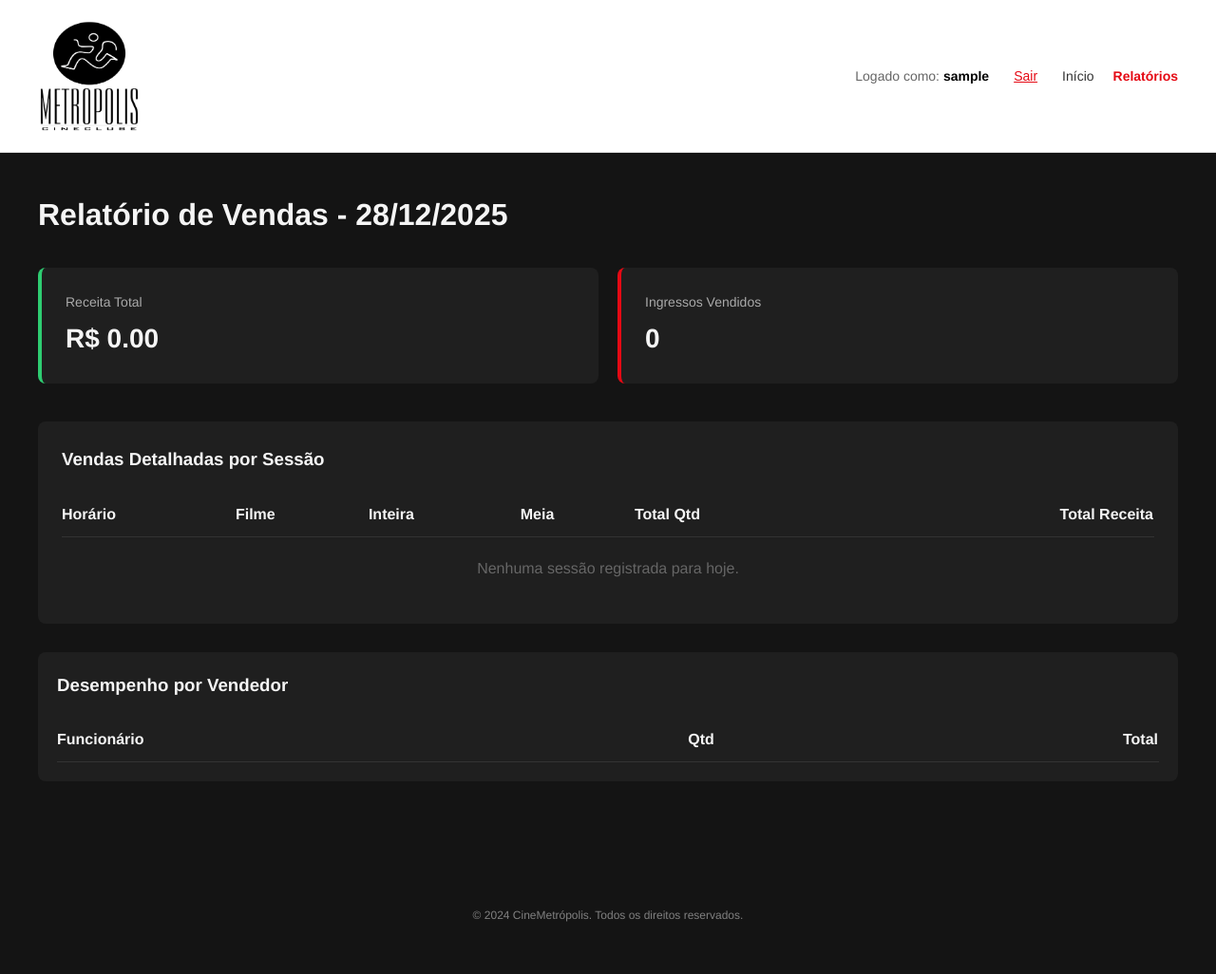
After one commit to ronan-aguiar/cinema-project, a Django app: page /relatorios/ in a window 1280 px wide. The commit adds this page. Shown: the whole page at 95% size. Run offline with Django 5.2, Linux system fonts and the light colour scheme; a user stored in the database is signed in; tables that the repository leaves empty hold one stand-in row (values such as "Sample post"); lists and menus that the app fills with data are empty.

Commit message:
Refine reports: add session-level breakdown with ticket types

```diff
--- a/bilheteria/templates/bilheteria/base.html
+++ b/bilheteria/templates/bilheteria/base.html
@@ -120,6 +120,8 @@
                 </form>
                 {% endif %}
                 <a href="{% url 'index' %}">Início</a>
+                <a href="{% url 'relatorios' %}"
+                    style="margin-left: 20px; font-weight: bold; color: var(--primary);">Relatórios</a>
             </nav>
         </div>
     </header>
--- /dev/null
+++ b/bilheteria/templates/bilheteria/relatorios.html
@@ -0,0 +1,78 @@
+{% extends 'bilheteria/base.html' %}
+
+{% block content %}
+<h1 style="margin-bottom: 30px;">Relatório de Vendas - {{ hoje|date:"d/m/Y" }}</h1>
+
+<!-- Cards de Resumo -->
+<div
+    style="display: grid; grid-template-columns: repeat(auto-fit, minmax(200px, 1fr)); gap: 20px; margin-bottom: 40px;">
+    <div style="background: #1f1f1f; padding: 25px; border-radius: 8px; border-left: 4px solid #2ecc71;">
+        <div style="color: #aaa; font-size: 14px; margin-bottom: 5px;">Receita Total</div>
+        <div style="font-size: 28px; font-weight: bold;">R$ {{ total_receita|stringformat:".2f" }}</div>
+    </div>
+    <div style="background: #1f1f1f; padding: 25px; border-radius: 8px; border-left: 4px solid var(--primary);">
+        <div style="color: #aaa; font-size: 14px; margin-bottom: 5px;">Ingressos Vendidos</div>
+        <div style="font-size: 28px; font-weight: bold;">{{ total_ingressos }}</div>
+    </div>
+</div>
+
+<div style="display: grid; grid-template-columns: 1fr; gap: 30px;">
+    <!-- Vendas por Sessão -->
+    <div style="background: #1f1f1f; padding: 25px; border-radius: 8px;">
+        <h3 style="margin-bottom: 20px;">Vendas Detalhadas por Sessão</h3>
+        <table style="width: 100%; border-collapse: collapse;">
+            <thead style="text-align: left; border-bottom: 1px solid #333;">
+                <tr>
+                    <th style="padding: 10px 0;">Horário</th>
+                    <th>Filme</th>
+                    <th>Inteira</th>
+                    <th>Meia</th>
+                    <th>Total Qtd</th>
+                    <th style="text-align: right;">Total Receita</th>
+                </tr>
+            </thead>
+            <tbody>
+                {% for sessao in vendas_por_sessao %}
+                <tr style="border-bottom: 1px solid #2a2a2a;">
+                    <td style="padding: 12px 0;">{{ sessao.horario|date:"H:i" }}</td>
+                    <td style="font-weight: bold;">{{ sessao.filme.titulo }}</td>
+                    <td style="color: #2ecc71;">{{ sessao.qtd_inteira }}</td>
+                    <td style="color: #f1c40f;">{{ sessao.qtd_meia }}</td>
+                    <td>{{ sessao.total_vendas }}</td>
+                    <td style="text-align: right; font-weight: bold;">R$ {{ sessao.receita|default:0|stringformat:".2f"
+                        }}</td>
+                </tr>
+                {% empty %}
+                <tr>
+                    <td colspan="6" style="padding: 20px 0; color: #666; text-align: center;">Nenhuma sessão registrada
+                        para hoje.</td>
+                </tr>
+                {% endfor %}
+            </tbody>
+        </table>
+    </div>
+
+    <!-- Vendas por Vendedor -->
+    <div style="background: #1f1f1f; padding: 20px; border-radius: 8px;">
+        <h3 style="margin-bottom: 20px;">Desempenho por Vendedor</h3>
+        <table style="width: 100%; border-collapse: collapse;">
+            <thead style="text-align: left; border-bottom: 1px solid #333;">
+                <tr>
+                    <th style="padding: 10px 0;">Funcionário</th>
+                    <th>Qtd</th>
+                    <th style="text-align: right;">Total</th>
+                </tr>
+            </thead>
+            <tbody>
+                {% for user in vendas_por_vendedor %}
+                <tr style="border-bottom: 1px solid #2a2a2a;">
+                    <td style="padding: 12px 0;">{{ user.username }}</td>
+                    <td>{{ user.qtd }}</td>
+                    <td style="text-align: right;">R$ {{ user.total|stringformat:".2f" }}</td>
+                </tr>
+                {% endfor %}
+            </tbody>
+        </table>
+    </div>
+</div>
+{% endblock %}
--- a/bilheteria/urls.py
+++ b/bilheteria/urls.py
@@ -8,5 +8,6 @@ urlpatterns = [
     path('logout/', auth_views.LogoutView.as_view(), name='logout'),
     path('filme/<int:filme_id>/', views.filme_detalhes, name='filme_detalhes'),
     path('sessao/<int:sessao_id>/', views.sessao_detalhes, name='sessao_detalhes'),
-    path('compra_sucesso/', views.compra_sucesso, name='compra_sucesso'),
+    path('compra/sucesso/', views.compra_sucesso, name='compra_sucesso'),
+    path('relatorios/', views.relatorios, name='relatorios'),
 ]
--- a/bilheteria/views.py
+++ b/bilheteria/views.py
@@ -2,6 +2,9 @@ from django.shortcuts import render, get_object_or_404, redirect
 from .models import Filme, Sessao, Ingresso
 from django.contrib import messages
 from django.contrib.auth.decorators import login_required
+from django.db.models import Sum, Count
+from django.utils import timezone
+from django.contrib.auth.models import User
 
 @login_required
 def index(request):
@@ -45,3 +48,35 @@ def sessao_detalhes(request, sessao_id):
 @login_required
 def compra_sucesso(request):
     return render(request, 'bilheteria/compra_sucesso.html')
+@login_required
+def relatorios(request):
+    hoje = timezone.localtime(timezone.now()).date()
+    vendas_hoje = Ingresso.objects.filter(data_venda__date=hoje)
+
+    # Resumo Geral
+    total_receita = vendas_hoje.aggregate(Sum('valor_pago'))['valor_pago__sum'] or 0
+    total_ingressos = vendas_hoje.count()
+
+    # Vendas por Sessão (com detalhamento de tipos)
+    from django.db.models import Q
+    vendas_por_sessao = Sessao.objects.filter(horario__date=hoje).annotate(
+        qtd_inteira=Count('ingresso', filter=Q(ingresso__tipo='INTEIRA')),
+        qtd_meia=Count('ingresso', filter=Q(ingresso__tipo='MEIA')),
+        total_vendas=Count('ingresso'),
+        receita=Sum('ingresso__valor_pago')
+    ).order_by('horario')
+
+    # Vendas por Vendedor
+    vendas_por_vendedor = User.objects.filter(ingresso__data_venda__date=hoje).annotate(
+        qtd=Count('ingresso'),
+        total=Sum('ingresso__valor_pago')
+    ).order_by('-total')
+
+    context = {
+        'hoje': hoje,
+        'total_receita': total_receita,
+        'total_ingressos': total_ingressos,
+        'vendas_por_sessao': vendas_por_sessao,
+        'vendas_por_vendedor': vendas_por_vendedor,
+    }
+    return render(request, 'bilheteria/relatorios.html', context)
```
